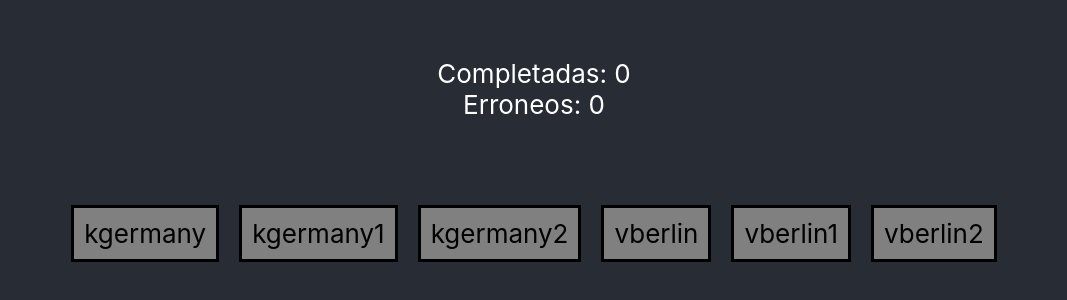
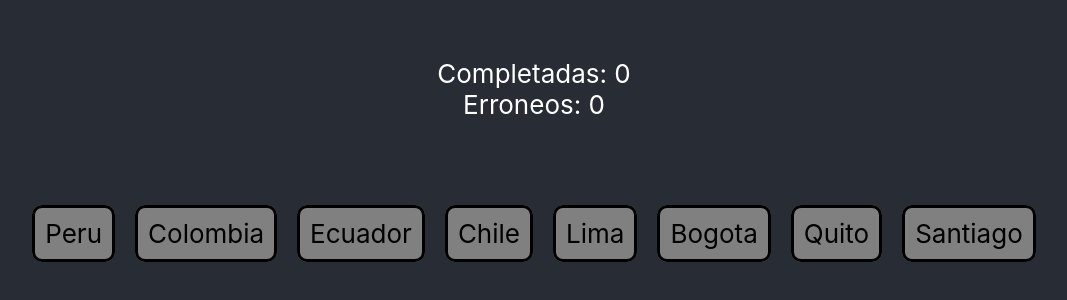
Before and after one commit to CarlomagnoLopez/clc-tech-test, a React (Create React App) app: page / in a window 1280 px wide. Shown: the part 142-442 px from the top of the page, without its empty margins (106-1173 px from the left). Built offline with nearby package versions, Linux system fonts and the light colour scheme.

Commit message:
main: complete error process

```diff
--- a/src/App.tsx
+++ b/src/App.tsx
@@ -2,9 +2,10 @@ import './App.css';
 import MatchGame from './components/MatchGame';
 
 const data = {
-  "kgermany": "vberlin",
-  "kgermany1": "vberlin1",
-  "kgermany2": "vberlin2"
+  "Peru": "Lima",
+  "Colombia": "Bogota",
+  "Ecuador": "Quito",
+  "Chile": "Santiago"
 }
 
 function App() {
--- a/src/components/MatchGame.tsx
+++ b/src/components/MatchGame.tsx
@@ -23,7 +23,7 @@ const MatchGame: FC<ChildProps> = ({ data }) => {
             console.log(success)
         }
 
-        if (Object.entries(itemsData).length === errors) {
+        if (errors === 3) {
             setFinal(true)
             setFinalMessage('Has sido derrotado')
         }
@@ -72,11 +72,6 @@ const MatchGame: FC<ChildProps> = ({ data }) => {
     }, [targetValue, currentValue]);
 
     const validatePair = () => targetValue.id === currentValue.textContent;
-
-
-
-
-    // }
 
 
     const getRandomInt = (max: number) => {
--- a/src/index.css
+++ b/src/index.css
@@ -14,12 +14,16 @@ body {
   border-style: solid;
   color: black;
   margin: 10px;
+  border-radius: 10px;
+  border-color: black;
   /* pointer-events: all; */
 }
 
 .active {
-  background-color: blue;
+  background-color: #0000ff;
   pointer-events: none;
+  border-color: #0000ff;
+
   color: white;
 }
 
```
